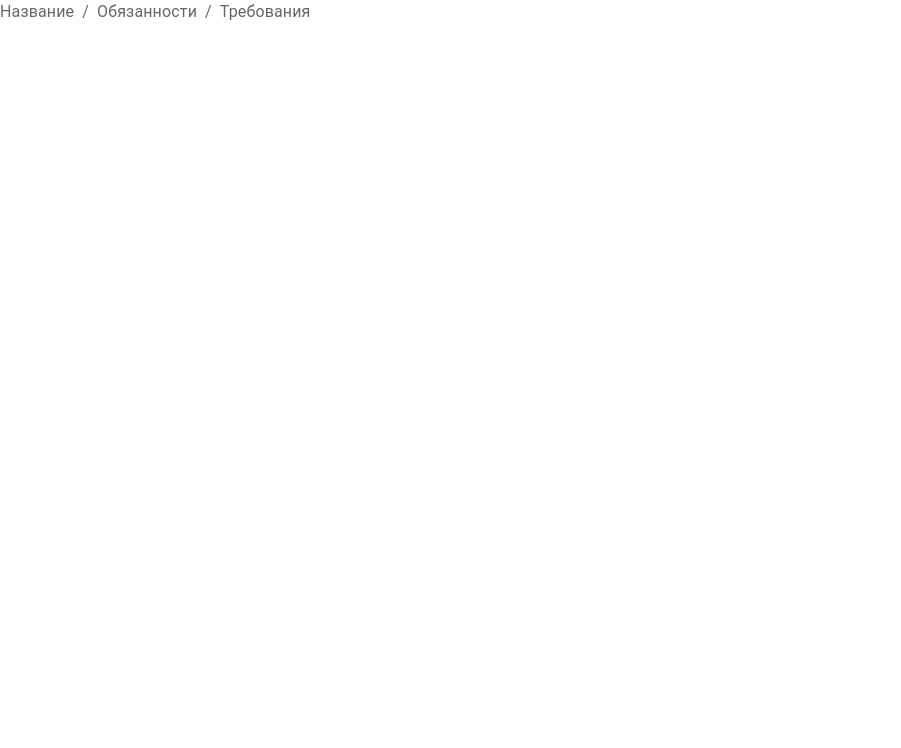
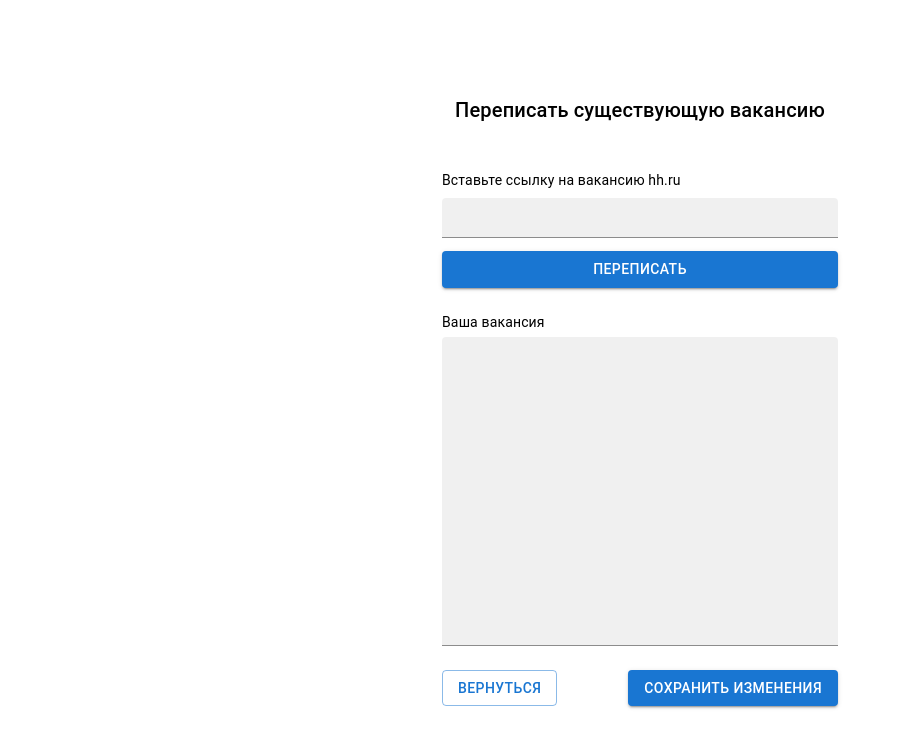
Before and after one commit to nu-denis/vzhukh-vacancy, a React (Create React App) app in the folder frontend/: page /rewriter in a window 1280 px wide. Shown: the top 748 px of the page, without its empty margins (0-901 px from the left). Built offline with nearby package versions, Linux system fonts and the light colour scheme.

Commit message:
Add index and rewrite page

```diff
--- a/frontend/package.json
+++ b/frontend/package.json
@@ -5,6 +5,7 @@
   "dependencies": {
     "@emotion/react": "^11.11.1",
     "@emotion/styled": "^11.11.0",
+    "@fontsource/roboto": "^5.0.8",
     "@mui/material": "^5.14.5",
     "@testing-library/jest-dom": "^5.17.0",
     "@testing-library/react": "^13.4.0",
--- a/frontend/src/App.tsx
+++ b/frontend/src/App.tsx
@@ -1,16 +1,20 @@
-import React from 'react';
-
-import Breadcrumbs from './compontents/Breadcrumbs';
+import Container from '@mui/material/Container';
 import Router from './modules/router';
-
 import './App.css';
 
 function App() {
     return (
-        <>
-            <Breadcrumbs />
+        <Container
+            sx={{
+                display: "flex",
+                flexDirection: "column",
+                justifyContent: "center",
+                height: "100vh"
+            }}
+            maxWidth="xs"
+        >
             <Router />
-        </>
+        </Container>
     );
 }
 
--- a/frontend/src/compontents/Breadcrumbs/index.tsx
+++ b/frontend/src/compontents/Breadcrumbs/index.tsx
@@ -1,17 +1,23 @@
 import * as React from 'react';
-import Typography from '@mui/material/Typography';
 import Breadcrumbs from '@mui/material/Breadcrumbs';
 import Link from '@mui/material/Link';
-
-function handleClick(event: React.MouseEvent<HTMLDivElement, MouseEvent>) {
-
-}
+import Stack from '@mui/material/Stack';
 
 export default function BasicBreadcrumbs() {
     return (
-        <div role="presentation" onClick={handleClick}>
+        <Stack
+            direction="row"
+            justifyContent="center"
+        >
             <Breadcrumbs aria-label="breadcrumb">
-                <Link underline="hover" color="inherit" href="/creater/title">
+                <Link
+                    underline="hover"
+                    color="inherit"
+                    href="/creater/title"
+                    onClick={() => {
+                        console.info("I'm a button.");
+                    }}
+                >
                     Название
                 </Link>
                 <Link
@@ -29,6 +35,6 @@ export default function BasicBreadcrumbs() {
                     Требования
                 </Link>
             </Breadcrumbs>
-        </div>
+        </Stack>
     );
 }
--- a/frontend/src/pages/Index/index.tsx
+++ b/frontend/src/pages/Index/index.tsx
@@ -1,10 +1,26 @@
 import React from 'react';
+import Stack from '@mui/material/Stack';
+import Box from '@mui/material/Box';
+import Button from '@mui/material/Button';
+import Typography from '@mui/material/Typography';
 
 const Index: React.FC = () => {
     return (
-        <div>
-
-        </div>
+        <Stack
+            direction="column"
+            justifyContent="center"
+            spacing={2}
+        >
+            <Box sx={{ display: "flex", justifyContent: "center", paddingBottom: "10px" }}>
+                <Typography variant="h4" component="h2">Что вы хотите сделать?</Typography>
+            </Box>
+            <Button variant="contained" href="/creator/title">
+                Создать новую вакансию
+            </Button>
+            <Button variant="contained" href="/rewriter">
+                Переписать существующую
+            </Button>
+        </Stack>
     );
 };
 
--- a/frontend/src/pages/Rewriter/index.tsx
+++ b/frontend/src/pages/Rewriter/index.tsx
@@ -1,10 +1,69 @@
 import React from 'react';
+import Stack from '@mui/material/Stack';
+import Box from '@mui/material/Box';
+import Button from '@mui/material/Button';
+import TextField from '@mui/material/TextField';
+import Typography from '@mui/material/Typography';
 
 const Rewriter: React.FC = () => {
     return (
-        <div>
+        <Stack
+            direction="column"
+            justifyContent="center"
+            alignItems="start"
+            spacing={3}
+        >
+            <Box sx={{ display: "flex", justifyContent: "center", width: "100%", paddingBottom: "20px" }}>
+                <Typography variant="h6" component="h2">Переписать существующую вакансию</Typography>
+            </Box>
+            <Stack
+                direction="column"
+                justifyContent="center"
+                spacing={1}
+                sx={{ width: "100%" }}
+            >
+                <Typography variant="body2" component="p">
+                    Вставьте ссылку на вакансию hh.ru
+                </Typography>
+                <TextField
+                    hiddenLabel
+                    id="filled-hidden-label-small"
+                    defaultValue=""
+                    variant="filled"
+                    size="small"
+                    fullWidth
+                    sx={{ paddingBottom: "5px" }}
+                />
+                <Button variant="contained" href="">
+                    Переписать
+                </Button>
+                </Stack>
 
-        </div>
+            <Box sx={{ width: "100%" }}>
+                <Typography variant="body2" component="p" sx={{ paddingBottom: "5px" }}>
+                    Ваша вакансия
+                </Typography>
+                <TextField
+                    hiddenLabel
+                    id="filled-multiline-static"
+                    multiline
+                    rows={12}
+                    defaultValue=""
+                    variant="filled"
+                    fullWidth
+                />
+            </Box>
+
+            <Box sx={{ display: "flex", justifyContent: "space-between", width: "100%" }}>
+                <Button variant="outlined" href="/">
+                    Вернуться
+                </Button>
+                <Button variant="contained" href="">
+                    Сохранить изменения
+                </Button>
+            </Box>
+
+        </Stack>
     );
 };
 
--- a/frontend/src/pages/Title/index.tsx
+++ b/frontend/src/pages/Title/index.tsx
@@ -1,10 +1,13 @@
 import React from 'react';
+import Box from '@mui/material/Box';
+
+import Breadcrumbs from '../../compontents/Breadcrumbs';
 
 const Title: React.FC = () => {
     return (
-        <div>
-
-        </div>
+        <Box sx={{ display: "flex", justifyContent: "center" }}>
+            <Breadcrumbs />
+        </Box>
     );
 };
 
```
Also changed, not shown: 1 other file (tests, documents, lock files or other folders).
